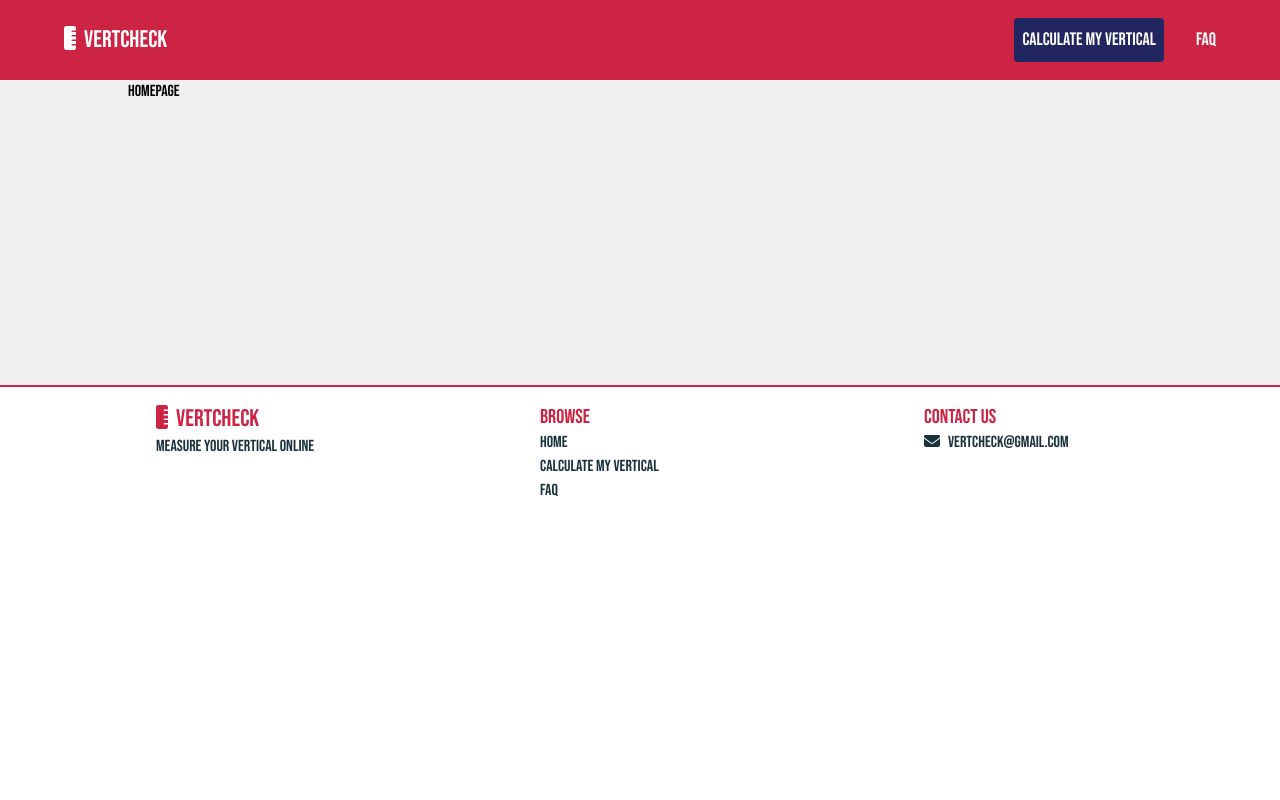
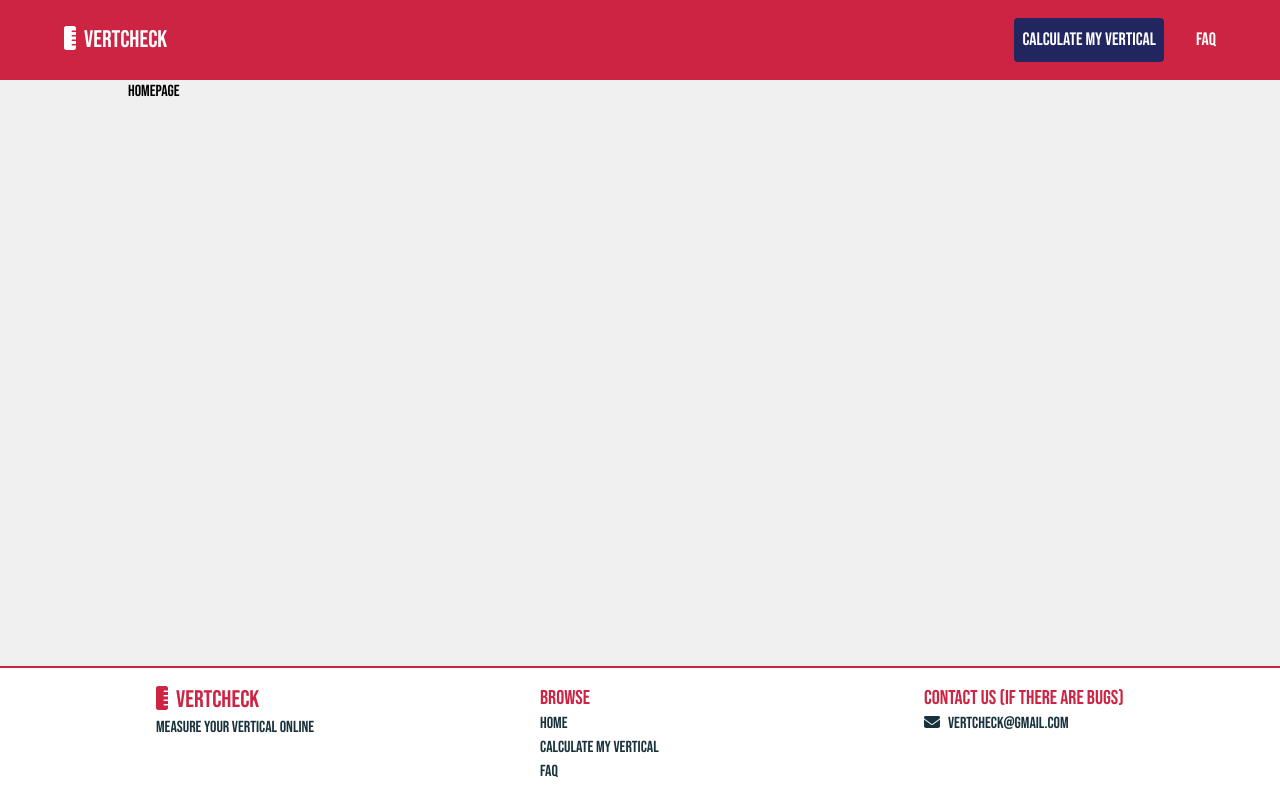
Before and after one commit to jiaweihong/VertCheck, a Next.js app: page / in a window 1280 px wide. Built offline with nearby package versions, Linux system fonts and the light colour scheme.

Commit message:
change styling of footer

```diff
--- a/src/components/Footer.tsx
+++ b/src/components/Footer.tsx
@@ -5,7 +5,7 @@ import { FontAwesomeIcon } from '@fortawesome/react-fontawesome'
 
 export default function Footer() {
   return (
-    <div className="flex flex-1 justify-around border-t-2 border-[#CD2444] bg-[#FFFFFF] px-16 py-4 text-[#19323C] ">
+    <div className="flex flex-wrap justify-around border-t-2 border-[#CD2444] bg-[#FFFFFF] px-16 py-4 text-[#19323C] ">
       <div className="w-[200px]">
         <Link
           href="/"
@@ -37,15 +37,17 @@ export default function Footer() {
       </div>
 
       <div className="w-[200px]">
-        <p className="text-xl text-[#CD2444]">Contact Us</p>
+        <p className="text-xl text-[#CD2444]">Contact Us (If there are bugs)</p>
 
         <ul>
           <li>
-            <FontAwesomeIcon
-              className="pr-2"
-              icon={faEnvelope}
-            />
-            vertcheck@gmail.com
+            <a href="mailto: vertcheck@gmail.com">
+              <FontAwesomeIcon
+                className="pr-2"
+                icon={faEnvelope}
+              />
+              vertcheck@gmail.com
+            </a>
           </li>
         </ul>
       </div>
```
